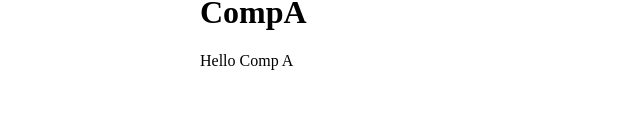
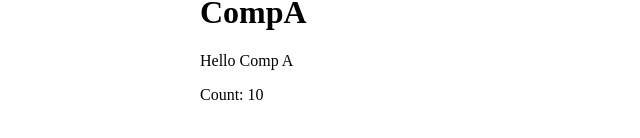
Before and after one commit to flou-ainan/content-manager-app, a Next.js app: page / in a window 1280 px wide. Shown: the part 286-424 px from the top of the page, without its empty margins (0-640 px from the left). Built offline with nearby package versions, Linux system fonts and the light colour scheme.

Commit message:
Completed Lecture 13 | Section 3 | State

```diff
--- a/pages/index.js
+++ b/pages/index.js
@@ -1,11 +1,4 @@
-import React from "react";
-
-
-const ArrowFunction = _ =>
-    <div>
-      <h1>I am a arrow function</h1>
-    </div>
-
+import React, {useState} from "react";
 
 function CompA(){
   return (
@@ -23,11 +16,15 @@ class CompC extends React.Component {
 }
 
 export default function Home() {
+  const [count, setCount] = useState(10)
+
   return (
     <>
      <h1>Hello World</h1>
      <CompA />
-     {/* <CompC /> */}
+    <div className="counter">
+      Count: {count}
+    </div>
     </>
   );
 }
```
